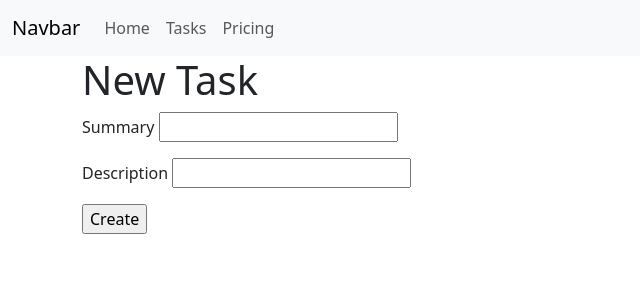
After one commit to EddieHooks36/task_mgr_fe, a Flask app: page /tasks/new in a window 1280 px wide. The commit adds this page. Shown: the top 300 px of the page, without its empty margins (0-640 px from the left). Run offline with Flask 2, Linux system fonts and the light colour scheme.

Commit message:
Mar14update

```diff
--- a/app/routes.py
+++ b/app/routes.py
@@ -1,9 +1,12 @@
-from flask import Flask, render_template
+from flask import (
+    Flask,
+    render_template,
+    request)
 from datetime import datetime
 import requests
 
 
-
+BACKEND_URL = "http://127.0.0.1:5000"
 app = Flask(__name__)
 
 
@@ -19,5 +22,33 @@ def show_tasks():
     resp = requests.get(url)
     if resp.status_code == 200:
         task_list = resp.json().get("tasks")
-        render_template("task_list.html", tasks=task_list)
+        return render_template("task_list.html", tasks=task_list)
     return render_template("error.html"), resp.status_code
+
+@app.get("/tasks/<int:pk>")
+def task_detail(pk):
+    url = "%s/tasks/%s" % (BACKEND_URL, pk)
+    resp = requests.get(url)
+    if resp.status_coe == 200:
+        task = resp.json().get("task")
+        return render_template("task_detail.html", task=task)
+    return render_template("error.html"), resp.status_code
+
+@app.get("/tasks/new")
+def new_task_form():
+    return render_template("new.html")
+
+
+@app.post("/tasks/new")
+def create_task():
+    task_data = {
+        "summary": request.form.get("summary"),
+        "description": request.form.get("description"),
+        "status_id": request.form.get("status_id"),
+        "active": request.form.get("active")
+    }
+    url = "%s/tasks" % BACKEND_URL
+    resp = requests.post(url, json=task_data)
+    if resp.status_cpde == 204:
+        return render_template("success.html")
+    return render_template("error.html"), resp.status_code
--- a/app/templates/base.html
+++ b/app/templates/base.html
@@ -13,7 +13,7 @@
 <body>
     <nav class="navbar navbar-expand-lg bg-body-tertiary">
     <div class="container-fluid">
-        <a class="navbar-brand" href="#">Navbar</a>
+        <a class="navbar-brand" href="{{ url_for('index') }}">Navbar</a>
         <button class="navbar-toggler"
         type="button"
         data-bs-toggle="collapse"
@@ -25,10 +25,9 @@
         </button>
         <div class="collapse navbar-collapse" id="navbarNavAltMarkup">
         <div class="navbar-nav">
-            <a class="nav-link"  href="#">Home</a>
-            <a class="nav-link" href="#">Features</a>
-            <a class="nav-link" href="#">Pricing</a>
-            <a class="nav-link disabled">Disabled</a>
+            <a class="nav-link"  href="{{ url_for('index') }}">Home</a>
+            <a class="nav-link" href="{{ url_for('show_tasks') }}">Tasks</a>
+            <a class="nav-link" href="{{ url_for('new_task_form') }}">Pricing</a>
         </div>
         </div>
     </div>
--- /dev/null
+++ b/app/templates/new.html
@@ -0,0 +1,23 @@
+{% extends 'base.html' %}
+
+
+{% block title %}New Task{% endblock title %}
+
+
+{% block content %}
+<h1>New Task</h1>
+<form method="POST" action="{{url_for('create_task') }}"></form>
+<p>
+    <label for="summary">Summary</label>
+    <input type="text" name="summary" id="id_description">
+</p>
+<p>
+    <label for="description">Description</label>
+    <input type="text" name="description" id="id_description">
+</p>
+<input type="hidden" value="1" name="status_id" id="id_status">
+<input type="hidden" value="1" name="active" id="id_active">
+<p>
+    <input type="submit" value="Create" name="btn btn-success">
+</p>
+{% endblock content %}
```
Also changed, not shown: app/templates/error.html (added, +10 -0 lines), app/templates/success.html (added, +11 -0 lines), app/templates/task_detail.html (added, +11 -0 lines), app/templates/task_list.html (added, +17 -0 lines).
